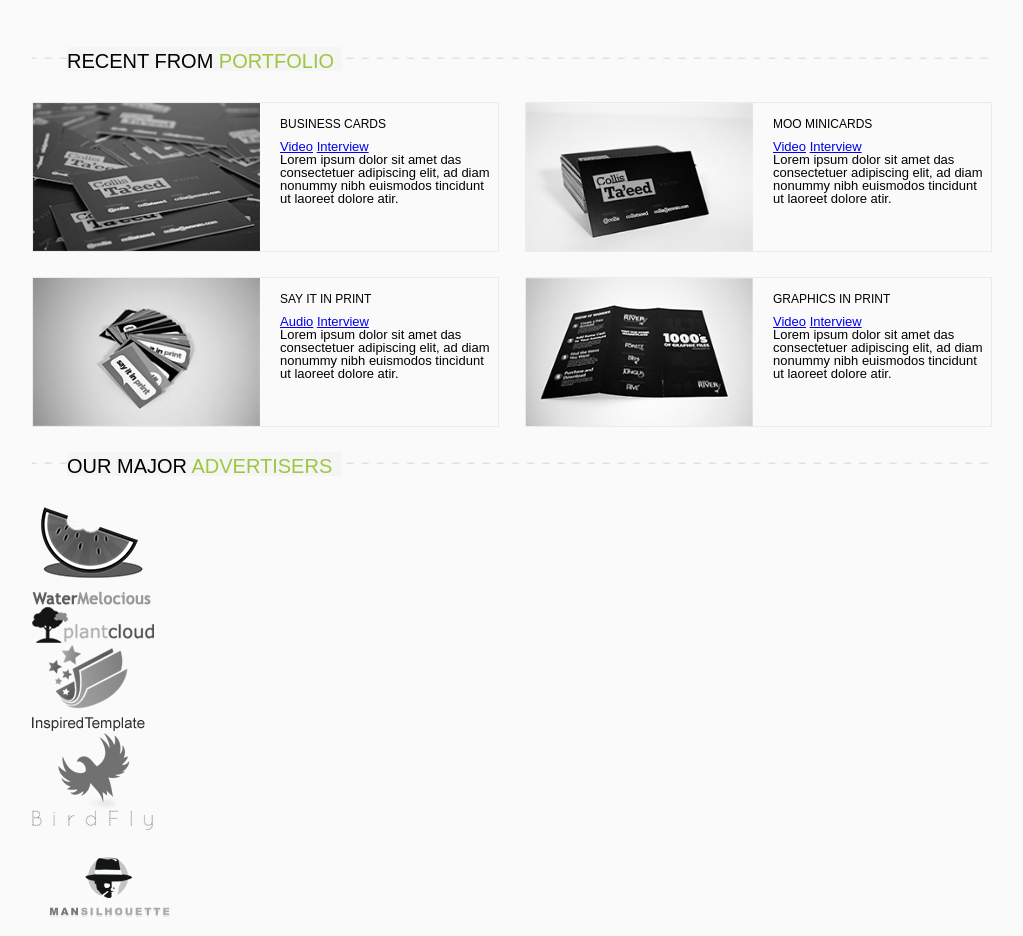
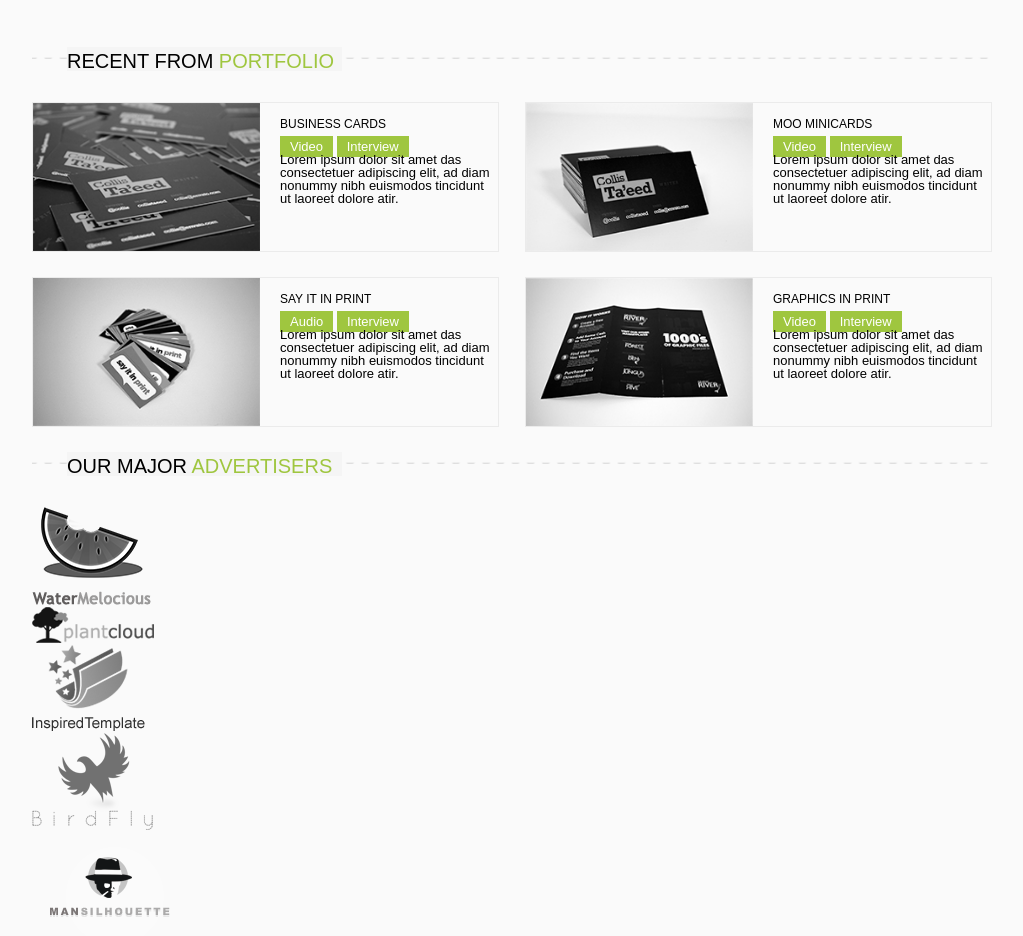
Before and after one commit to LesiaLametta/Graphics_Umbrella, a plain HTML site: page index.html in a window 1280 px wide. Shown: the part 922-1858 px from the top of the page, without its empty margins (128-1151 px from the left). Drawn offline with Linux system fonts and the light colour scheme.

Commit message:
styling link buttons in the portfolio section

```diff
--- a/index.css
+++ b/index.css
@@ -120,3 +120,10 @@
     font-size: 12px;
     margin: 15px 0 10px 0;
 }
+
+.portfolio-item a {
+    background: #9fc63f;
+    color: #fff;
+    padding: 3px 10px;
+    text-decoration: none;
+}
```
